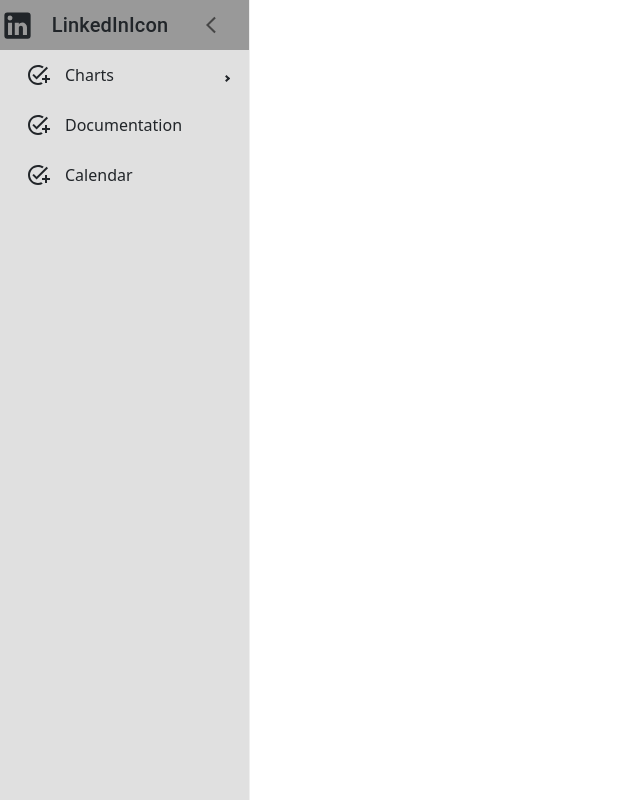
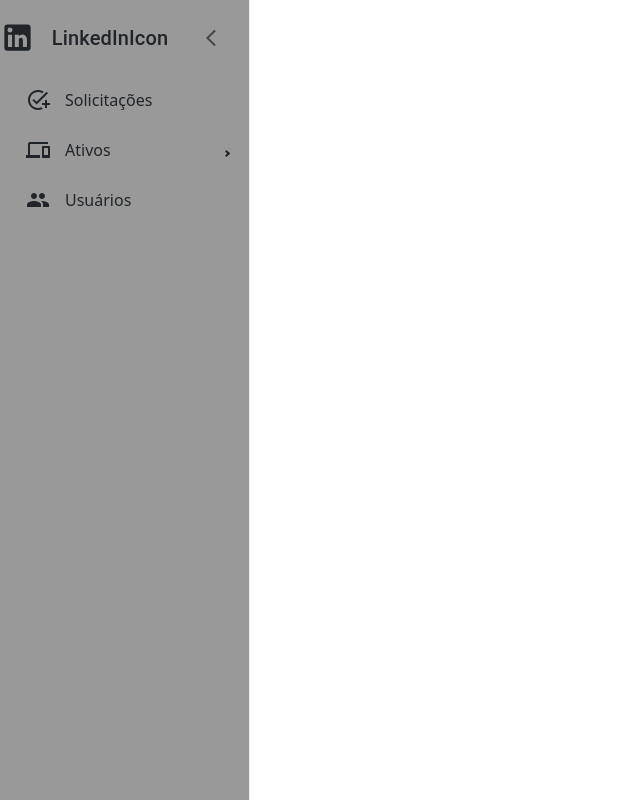
Before and after one commit to eolliveira/InventoryIQ, a React (Vite) app: page / in a window 1280 px wide. Shown: the whole page, without its empty margins (0-640 px from the left). Built offline with nearby package versions, Linux system fonts and the light colour scheme.

Commit message:
Externalizando estilos do Sidebar

```diff
--- a/src/App.tsx
+++ b/src/App.tsx
@@ -1,13 +1,19 @@
-import MenuSidebar from "./components/MenuNavBar/MenuSidebar"
+import styled from "styled-components"
+import MenuSidebar from "./components/Sidebar/Sidebar"
 
 function App() {
 
   return (
-    <>
-
+    <Layout>
       <MenuSidebar />
-    </>
+    </Layout>
   )
 }
 
 export default App
+
+
+export const Layout = styled.div`
+  height: 100%;
+  display: flex;
+`
--- /dev/null
+++ b/src/components/Sidebar/Sidebar.style.tsx
@@ -0,0 +1,19 @@
+import styled from 'styled-components';
+
+interface ComponentProps {
+  isColapsed: boolean;
+}
+
+export const SidebarContainer = styled.div`
+  display: flex;
+  height: 100vh;
+`;
+
+export const ButtonColapseContainer = styled.div<ComponentProps>`
+  background-color: ${(props) => (props.isColapsed ? '#999' : '#999')};
+  justify-content: ${(props) =>
+    props.isColapsed ? 'flex-end' : 'space-between'};
+  height: 75px;
+  display: flex;
+  align-items: center;
+`;
--- a/src/components/MenuNavBar/MenuSidebar.tsx
+++ b/src/components/Sidebar/Sidebar.tsx
@@ -6,12 +6,16 @@ import {
   useProSidebar,
   sidebarClasses,
 } from 'react-pro-sidebar';
-import styled from 'styled-components';
+import { ButtonColapseContainer, SidebarContainer } from './Sidebar.style';
 import AddTaskIcon from '@mui/icons-material/AddTask';
-import { Button, collapseClasses, Typography } from '@mui/material';
+import { Button, Typography } from '@mui/material';
 import ArrowBackIosNewIcon from '@mui/icons-material/ArrowBackIosNew';
 import MenuIcon from '@mui/icons-material/Menu';
 import LinkedInIcon from '@mui/icons-material/LinkedIn';
+import DevicesIcon from '@mui/icons-material/Devices';
+import PeopleIcon from '@mui/icons-material/People';
+
+
 
 
 export default function MenuSidebar() {
@@ -23,11 +27,24 @@ export default function MenuSidebar() {
       <Sidebar
         rootStyles={{
           [`.${sidebarClasses.container}`]: {
-            backgroundColor: '#e0e0e0',
+            backgroundColor: '#999',
           },
         }}
       >
-        <Menu>
+        <Menu
+        menuItemStyles={{
+          button: ({ level, active, disabled }) => {
+            // only apply styles on first level elements of the tree
+            if (level === 1)
+              return {
+                color: disabled ? '#b4b4b4' : '#161616',
+                backgroundColor: !disabled ? '#31313199' : undefined,
+                '&:hover': {
+                  backgroundColor: '#9999',
+                },
+              };
+          },
+        }}>
           <ButtonColapseContainer isColapsed={collapsed}>
             {!collapsed ? <LinkedInIcon fontSize="large" /> : ''}
             {!collapsed ? (
@@ -47,31 +64,17 @@ export default function MenuSidebar() {
               onClick={() => collapseSidebar()}
             ></Button>
           </ButtonColapseContainer>
-          <SubMenu icon={<AddTaskIcon />} label="Charts">
-            <MenuItem> Pie charts </MenuItem>
-            <MenuItem> Line charts </MenuItem>
+          <MenuItem icon={<AddTaskIcon />}>Solicitações</MenuItem>
+          <SubMenu icon={<DevicesIcon />} label="Ativos">
+            <MenuItem>Estação de trabalho</MenuItem>
+            <MenuItem>Mobile</MenuItem>
+            <MenuItem>Nobreak</MenuItem>
+            <MenuItem>Impressora</MenuItem>
+            <MenuItem>Licenças</MenuItem>
           </SubMenu>
-          <MenuItem icon={<AddTaskIcon />}> Documentation </MenuItem>
-          <MenuItem icon={<AddTaskIcon />}> Calendar </MenuItem>
+          <MenuItem icon={<PeopleIcon />}>Usuários</MenuItem>
         </Menu>
       </Sidebar>
     </SidebarContainer>
   );
 }
-
-const SidebarContainer = styled.div`
-  display: flex;
-  height: 100vh;
-`;
-
-interface ComponentProps {
-  isColapsed: boolean;
-}
-
-const ButtonColapseContainer = styled.div<ComponentProps>`
-  background-color: ${(props) => (props.isColapsed ? '#999' : '#999')};
-  justify-content: ${(props) => (props.isColapsed ? 'flex-end' : 'space-between')};
-  height: 50px;
-  display: flex;
-  align-items: center;
-`;
```
